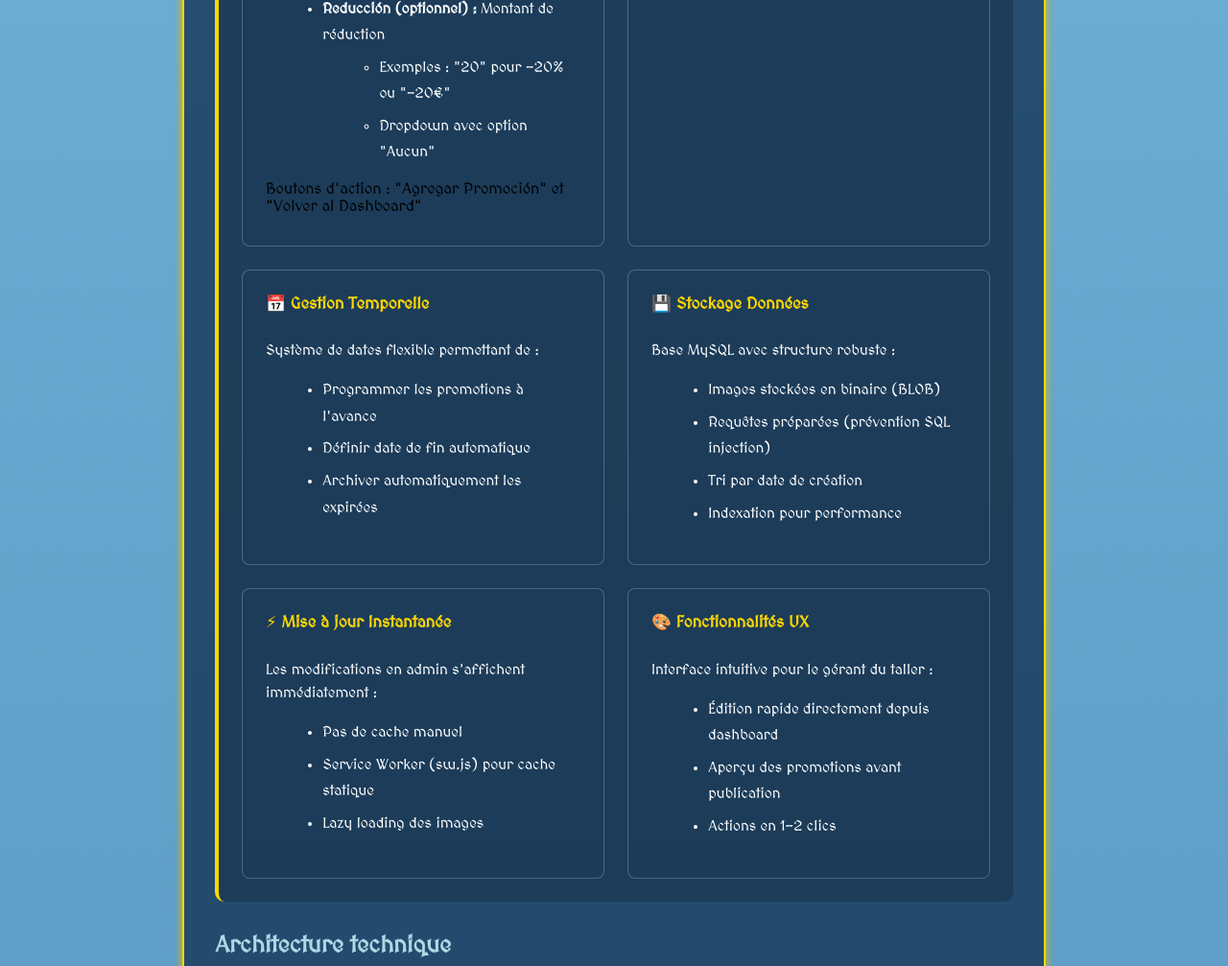
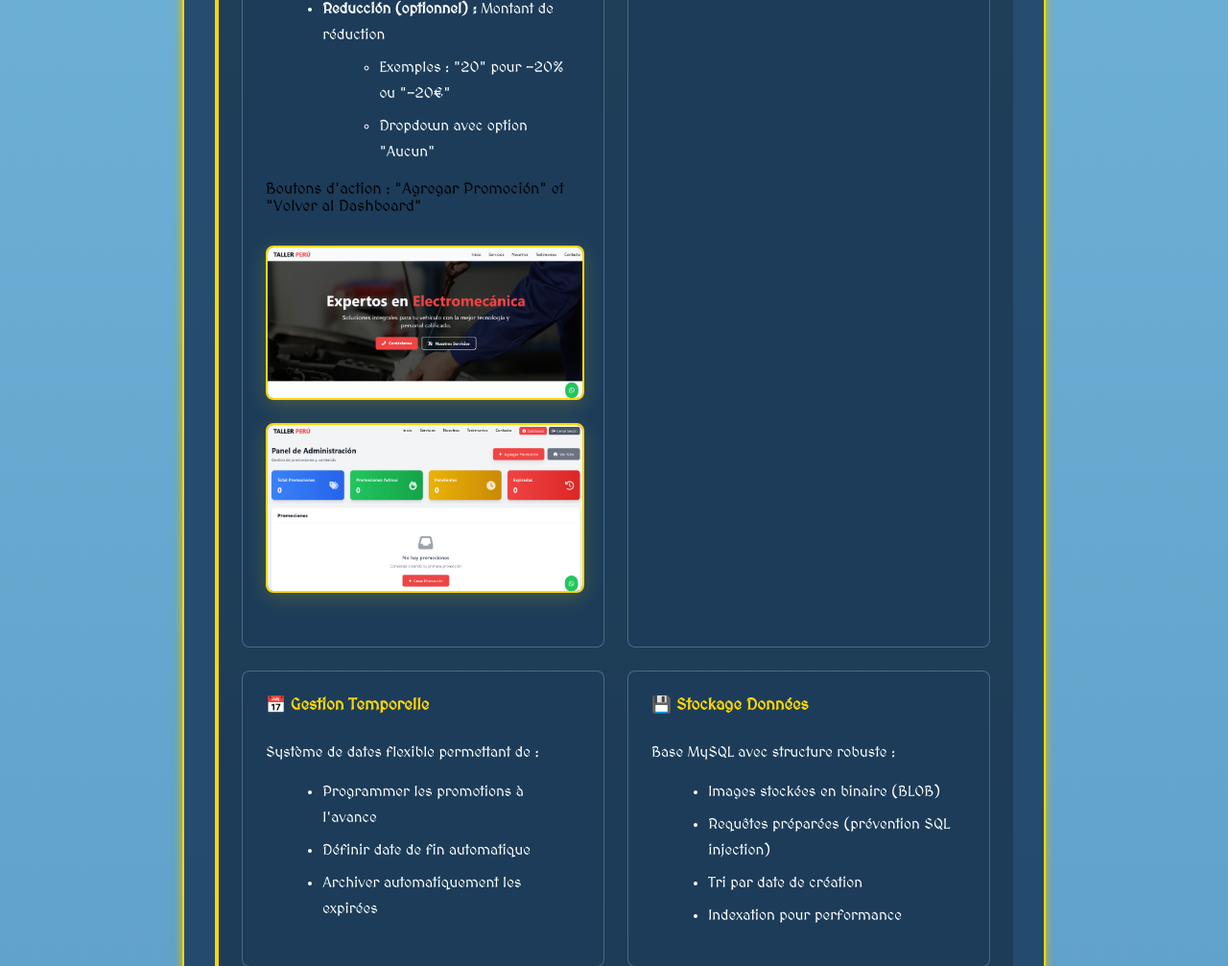
Before and after one commit to etrguez/portfolio_donjon, a PHP site: page /projet-tallerperu.php in a window 1280 px wide. Shown: the part 2413-3420 px from the top of the page at 96% size. Run offline with PHP 8.4, Linux system fonts and the light colour scheme; some web fonts are replaced.

Commit message:
Ajout des images de Taller Perú et styles pour galerie de screenshots

```diff
--- a/projet-tallerperu.php
+++ b/projet-tallerperu.php
@@ -102,6 +102,10 @@
               </ul>
               Boutons d'action : "Agregar Promoción" et "Volver al Dashboard"
             </p>
+            <div class="galerie-screenshots">
+              <img src="assets/tallerperu/formulaire-ajout-1.png" alt="Interface d'ajout de promotion - Partie 1" class="screenshot">
+              <img src="assets/tallerperu/formulaire-ajout-2.png" alt="Interface d'ajout de promotion - Partie 2" class="screenshot">
+            </div>
           </div>
 
           <div class="backend-item">
--- a/style.css
+++ b/style.css
@@ -697,3 +697,31 @@ body {
     text-align: center;
   }
 }
+
+/* Galerie de screenshots */
+.galerie-screenshots {
+  display: grid;
+  grid-template-columns: repeat(auto-fit, minmax(300px, 1fr));
+  gap: 1.5rem;
+  margin: 2rem 0;
+}
+
+.screenshot {
+  width: 100%;
+  height: auto;
+  border-radius: 8px;
+  border: 2px solid #FFD700;
+  box-shadow: 0 5px 20px rgba(255, 215, 0, 0.2);
+  transition: all 0.3s ease;
+}
+
+.screenshot:hover {
+  transform: scale(1.02);
+  box-shadow: 0 10px 30px rgba(255, 215, 0, 0.3);
+}
+
+@media (max-width: 768px) {
+  .galerie-screenshots {
+    grid-template-columns: 1fr;
+  }
+}
```
Also changed, not shown: assets/tallerperu/formulaire-ajout-1.png (renamed from assets/tallerperu/Screenshot 2026-01-28 at 13-28-49 Taller Perú - Especialistas en Electromecánica.png), assets/tallerperu/formulaire-ajout-2.png (renamed from assets/tallerperu/Screenshot 2026-01-28 at 13-47-59 Taller Perú - Especialistas en Electromecánica.png), assets/tallerperu/formulaire-ajout-3.png (renamed from assets/tallerperu/Screenshot 2026-01-28 at 13-48-29 Taller Perú - Especialistas en Electromecánica.png).
